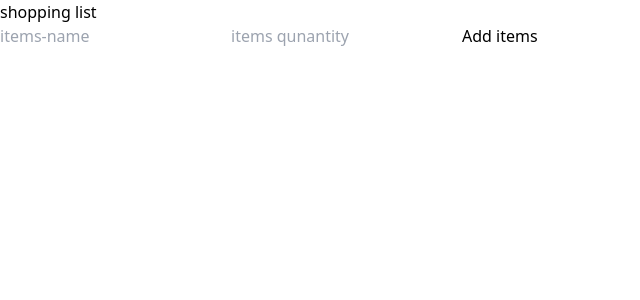
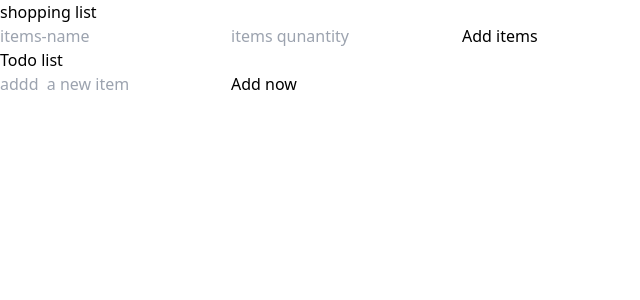
Before and after one commit to monupanwar1/react-ts, a React (Vite) app: page / in a window 1280 px wide. Shown: the top 300 px of the page, without its empty margins (0-640 px from the left). Built offline with nearby package versions, Linux system fonts and the light colour scheme.

Commit message:
todo list

```diff
--- a/src/App.tsx
+++ b/src/App.tsx
@@ -1,6 +1,7 @@
 // import { Todo } from "./components/Todo"
 
 import ShoppingList from "./components/ShoppingList"
+import TodoList from "./components/TodoList"
 
 
 
@@ -9,6 +10,8 @@ const App = () => {
   return (
     <div className="flex items-center justify-center p-40">
       <ShoppingList/>
+      <TodoList/>
+
     </div>
 
   )
--- /dev/null
+++ b/src/components/TodoList.tsx
@@ -0,0 +1,38 @@
+import { useState } from "react"
+
+const TodoList = () => {
+    const[todos,setTodos]=useState([]);
+    const[input,setInput]=useState("");
+
+    const handleSubmit=()=>{
+        if(input.trim()){
+            setTodos([...todos,input])
+            setInput("");
+        }
+    }
+
+    const handleChange =(e)=>{
+        setInput(e.target.value);
+    }
+  return (
+    <div>Todo list
+        <form onSubmit={handleSubmit}>
+            <input
+            type="text"
+            value={input}
+            onChange={handleChange}
+            placeholder="addd  a new item"
+             />
+             <button className="px-4 py-2 rounded-md bg-blue-500">Add now</button>
+        </form>
+        <ul>
+            {todos.map((todo,index)=>(
+                <li key={index}>{todo}</li>
+
+            ))}
+        </ul>
+    </div>
+
+  )
+}
+export default TodoList
```
